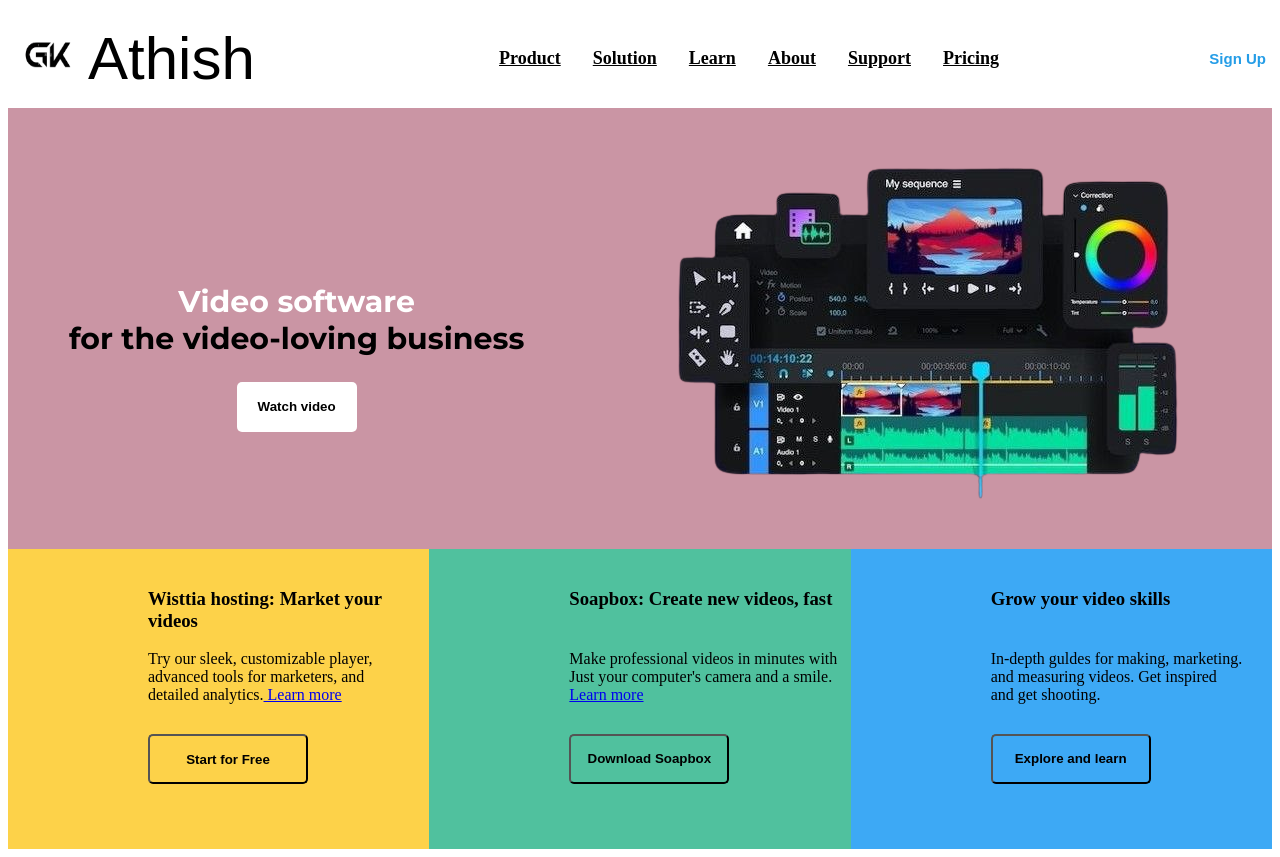
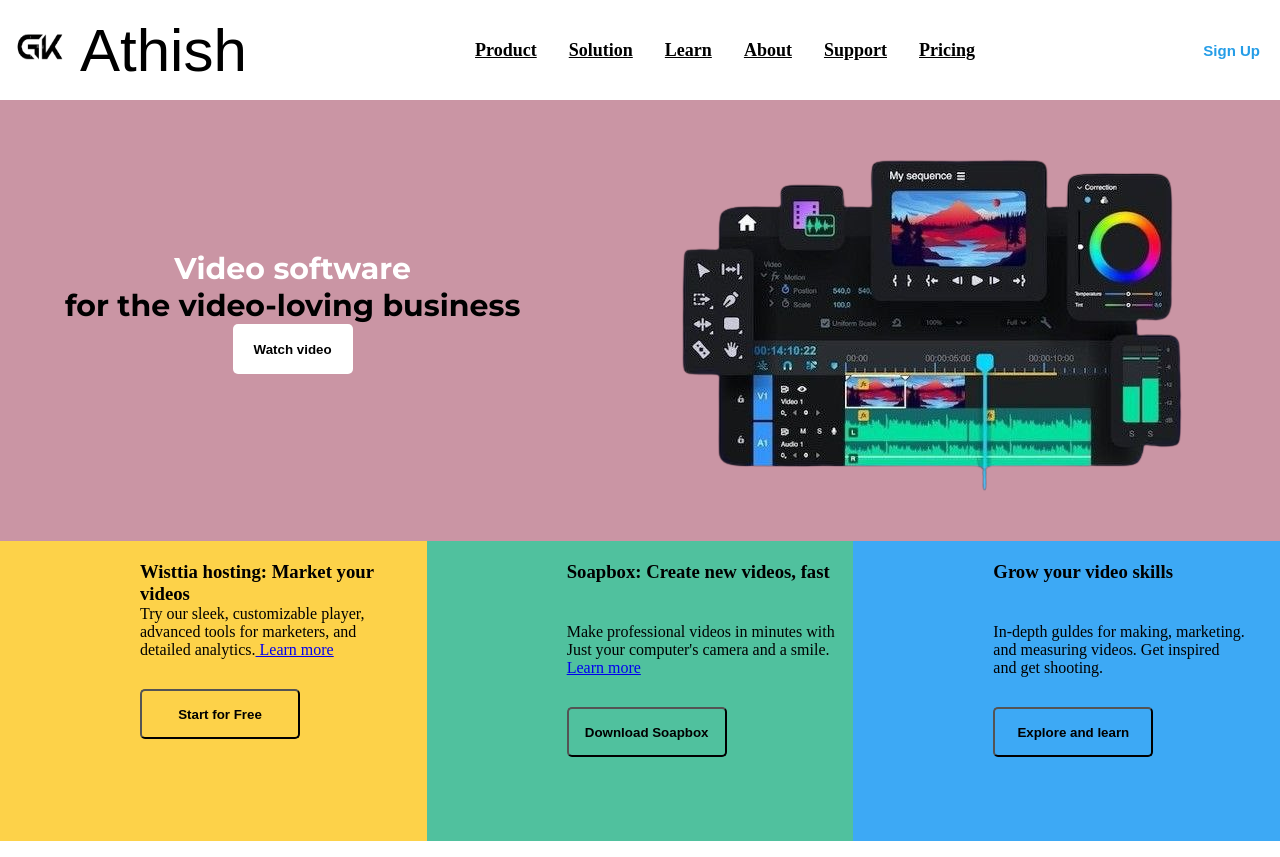
Before and after one commit to Athish-GK/flex-websit, a plain HTML site: page index.html in a window 1280 px wide. Drawn offline with Linux system fonts and the light colour scheme; a web font is replaced by a local one.

Commit message:
Add files via upload

```diff
--- a/style.css
+++ b/style.css
@@ -1,3 +1,8 @@
+*{
+    margin: 0;
+    padding: 0;
+
+}
 .whole-container{
     margin: 0;
     padding: 0;
@@ -51,6 +56,7 @@
     height: 30px;
     color: rgb(37, 157, 231);
     font-weight: bold;
+    margin-right: 20px;
     font-size: 15px;
     cursor: pointer;
     transition: all 0.3s ease 0s;
```
